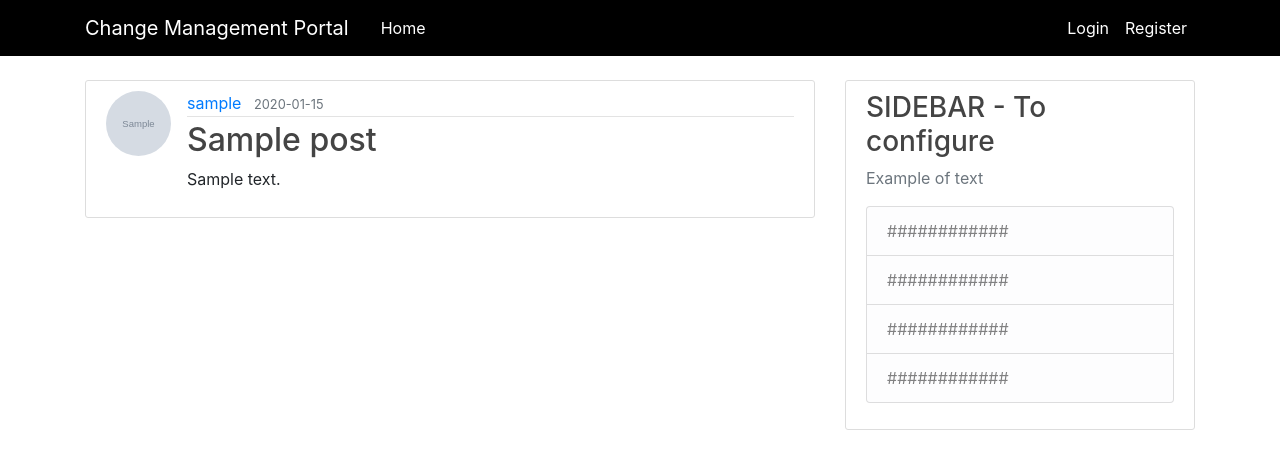
After one commit to awstabaka/change-management-app, a Flask app: page /post/1 in a window 1280 px wide. The commit adds this page. Shown: the top 469 px of the page. Run offline with Flask 3, Linux system fonts and the light colour scheme; tables that the repository leaves empty hold one stand-in row (values such as "Sample post"); grey boxes marked "Sample" are stand-in pictures; some libraries are stand-ins or nearby versions.

Commit message:
Add, update and delete posts function

```diff
--- a/main/routes.py
+++ b/main/routes.py
@@ -1,26 +1,17 @@
 import os
 import secrets
 from PIL import Image
-from flask import render_template, url_for, flash, redirect, request
+from flask import render_template, url_for, flash, redirect, request, abort
 from main import app, db, bcrypt
-from main.forms import RegistrationForm, LoginForm, UpdateAccountForm
+from main.forms import RegistrationForm, LoginForm, UpdateAccountForm, PostForm
 from main.modules import User, Post
 from flask_login import login_user, current_user, logout_user, login_required
-
-
-posts = [
-    {
-        'author': 'Kamil',
-        'title': 'First test post',
-        'content': 'First test post content',
-        'date_posted': '23/03/2023'
-    }
-]
 
 
 @app.route('/')
 @app.route('/home')
 def home():
+    posts = Post.query.all()
     return render_template("home.html", title="Home", posts=posts)
 
 
@@ -93,3 +84,53 @@ def account():
         form.email.data = current_user.email
     image_file = url_for('static', filename='profile_pics/' + current_user.image_file)
     return render_template('account.html', title='Account', image_file=image_file, form=form)
+
+
+@app.route("/post/new", methods=['GET', 'POST'])
+@login_required
+def new_post():
+    form = PostForm()
+    if form.validate_on_submit():
+        post = Post(title=form.title.data, content=form.content.data, author=current_user)
+        db.session.add(post)
+        db.session.commit()
+        flash('Your change has been added', 'success')
+        return redirect(url_for('home'))
+    return render_template('create_post.html', title='New Post', form=form, legend='New Post')
+
+
+@app.route("/post/<int:post_id>")
+def post(post_id):
+    post = Post.query.get_or_404(post_id)
+    return render_template('post.html', title=post.title, post=post)
+
+
+@app.route("/post/<int:post_id>/update", methods=['GET', 'POST'])
+@login_required
+def update_post(post_id):
+    post = Post.query.get_or_404(post_id)
+    if post.author != current_user:
+        abort(403)
+    form = PostForm()
+    if form.validate_on_submit():
+        post.title = form.title.data
+        post.content = form.content.data
+        db.session.commit()
+        flash('Your change has been updated.', 'success')
+        return redirect(url_for('post', post_id=post.id))
+    elif request.method == 'GET':
+        form.title.data = post.title
+        form.content.data = post.content
+    return render_template('create_post.html', title='Update Post', form=form, legend='Update Post')
+
+
+@app.route("/post/<int:post_id>/delete", methods=['POST'])
+@login_required
+def delete_post(post_id):
+    post = Post.query.get_or_404(post_id)
+    if post.author != current_user:
+        abort(403)
+    db.session.delete(post)
+    db.session.commit()
+    flash('Your change has been deleted.', 'success')
+    return redirect(url_for('home'))
--- a/main/templates/layout.html
+++ b/main/templates/layout.html
@@ -25,6 +25,7 @@
 				</div>
 				<div class="navbar-nav">
 					{% if current_user.is_authenticated %}
+					<a class="nav-item nav-link" href="{{ url_for('new_post') }}">New Post</a>
 					<a class="nav-item nav-link" href="{{ url_for('account') }}">Account</a>
 					<a class="nav-item nav-link" href="{{ url_for('logout') }}">Logout</a>
 					{% else %}
--- /dev/null
+++ b/main/templates/post.html
@@ -0,0 +1,38 @@
+{% extends "layout.html" %}
+{% block content %}
+  <article class="media content-section">
+    <img class="rounded-circle article-img" src="{{ url_for('static', filename='profile_pics/' + post.author.image_file) }}">
+    <div class="media-body">
+      <div class="article-metadata">
+        <a class="mr-2" href="#">{{ post.author.username }}</a>
+        <small class="text-muted">{{ post.date_posted.strftime('%Y-%m-%d') }}</small>
+        {% if post.author == current_user %}
+          <div>
+            <a class="btn btn-secondary btn-sm mt-1 mb-1" href="{{ url_for('update_post', post_id=post.id) }}">Update</a>
+            <button type="button" class="btn btn-danger btn-sm m-1" data-toggle="modal" data-target="#deleteModal">Delete</button>
+          </div>
+        {% endif %}
+      </div>
+      <h2 class="article-title">{{ post.title }}</h2>
+      <p class="article-content">{{ post.content }}</p>
+    </div>
+  </article>
+  <div class="modal fade" id="deleteModal" tabindex="-1" role="dialog" aria-labelledby="deleteModalLabel" aria-hidden="true">
+    <div class="modal-dialog" role="document">
+      <div class="modal-content">
+        <div class="modal-header">
+          <h5 class="modal-title" id="deleteModalLabel">Delete Post?</h5>
+          <button type="button" class="close" data-dismiss="modal" aria-label="Close">
+            <span aria-hidden="true">&times;</span>
+          </button>
+        </div>
+        <div class="modal-footer">
+          <button type="button" class="btn btn-secondary" data-dismiss="modal">Close</button>
+          <form action="{{ url_for('delete_post', post_id=post.id) }}" method="POST">
+            <input class="btn btn-danger" type="submit" value="Delete">
+          </form>
+        </div>
+      </div>
+    </div>
+  </div>
+{% endblock content %}
```
Also changed, not shown: main/forms.py (+7 -1 lines), main/templates/create_post.html (added, +40 -0 lines), main/templates/home.html (+4 -3 lines).
